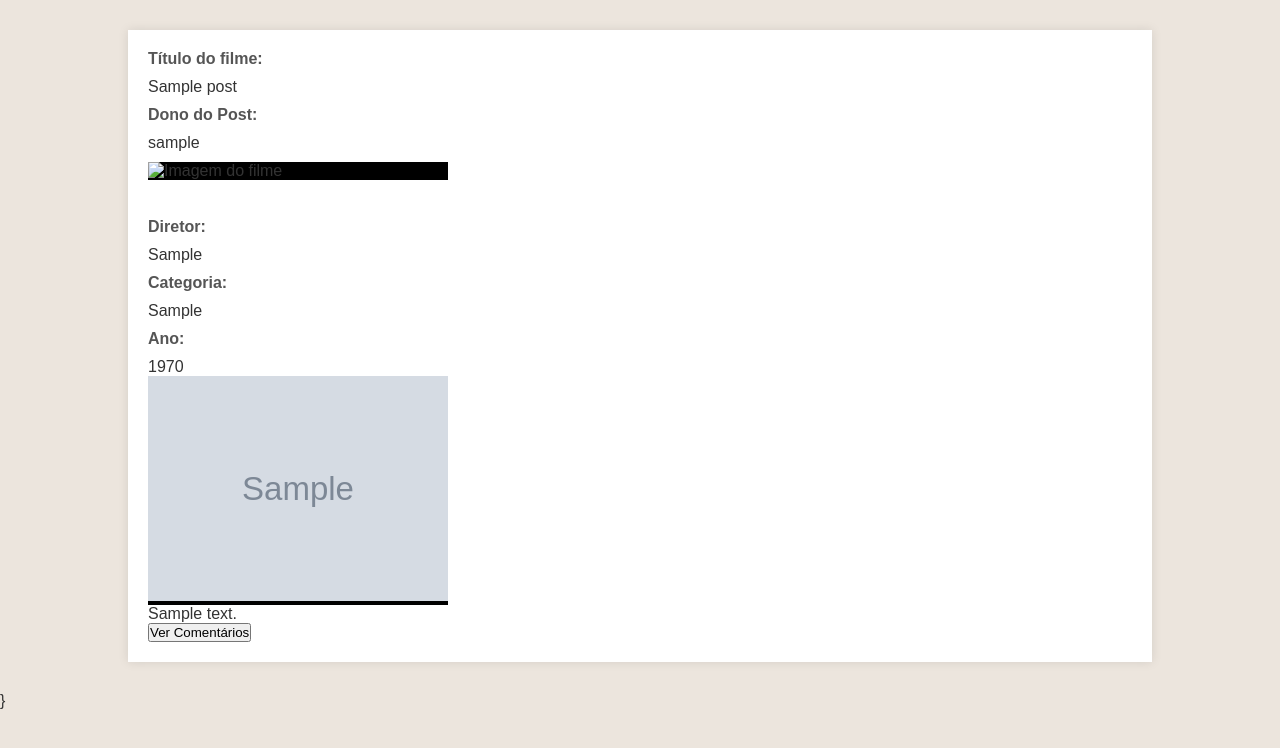
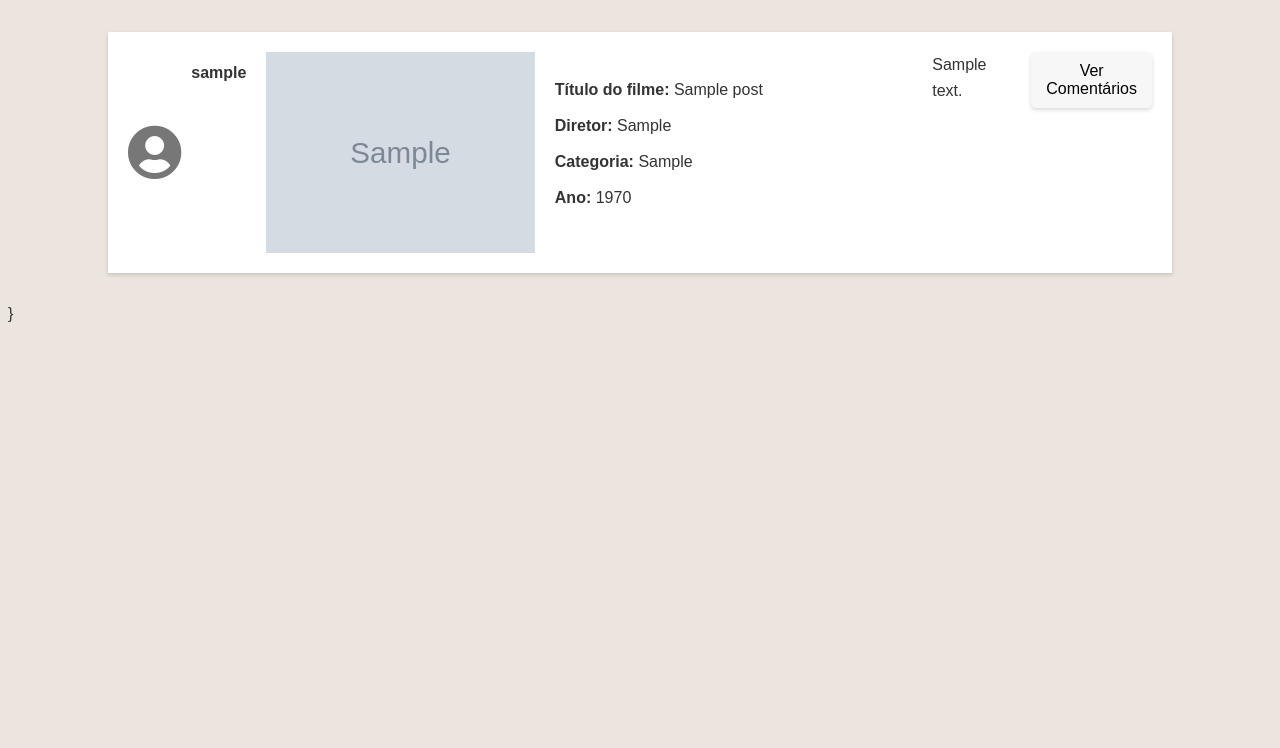
Before and after one commit to gustavorodriDEV/WebProejct, a PHP site: page /Feed.php in a window 1280 px wide. Shown: the top 748 px of the page. Run offline with PHP 8.4, Linux system fonts and the light colour scheme; the visitor is signed in with stand-in values (Sample User, id 1); tables that the repository leaves empty or names only in its code hold one stand-in row (values such as "Sample post"); grey boxes marked "Sample" are stand-in pictures.

Commit message:
melhorando o feed

```diff
--- a/Feed.php
+++ b/Feed.php
@@ -1,6 +1,6 @@
 <?php
-require_once 'autenticacao.php';  // Inclui a classe de autenticação
-autenticacao::checkLogin();  // Verifica se o usuário está logado
+require_once 'autenticacao.php';
+autenticacao::checkLogin();
 ?>
 
 <!DOCTYPE html>
@@ -8,90 +8,9 @@
     <head>
         <meta charset="UTF-8">
         <title>Detalhes do Filme</title>
-        <style>
-            /* Reset básico para padding e margin */
-            * {
-                margin: 0;
-                padding: 0;
-                box-sizing: border-box;
-            }
+        <link rel="stylesheet" href="FeedStyleSheet.css">
+        <link href="https://cdnjs.cloudflare.com/ajax/libs/font-awesome/5.15.1/css/all.min.css" rel="stylesheet">
 
-            body {
-                font-family: 'Arial', sans-serif; /* Garantindo uma fonte consistente */
-                background-color: #ece5dd; /* Cor de fundo suave */
-                color: #333; /* Cor de texto padrão */
-            }
-
-            /* Botão de voltar com melhor visibilidade e estilo moderno */
-            .back-button {
-                position: absolute;
-                top: 20px;
-                left: 20px;
-                padding: 10px 15px;
-                border: none;
-                background-color: #f7f7f7;
-                border-radius: 50%;
-                box-shadow: 0 2px 4px rgba(0, 0, 0, 0.2);
-                cursor: pointer;
-                font-size: 16px;
-                transition: background-color 0.3s ease;
-            }
-
-            .back-button:hover {
-                background-color: #e1e1e1; /* Mudança sutil de cor ao passar o mouse */
-            }
-
-            /* Estilização do conteúdo principal com melhor alinhamento e responsividade */
-            .content {
-                width: 90%;
-                max-width: 1024px;
-                margin: 30px auto;
-                background-color: #fff;
-                padding: 20px;
-                box-shadow: 0 0 10px rgba(0, 0, 0, 0.1);
-                display: flex;
-                flex-direction: column; /* Melhor controle em telas menores */
-                gap: 20px; /* Espaço entre os elementos */
-            }
-
-            @media (min-width: 768px) {
-                .content {
-                    flex-direction: row; /* Layout em linha em telas maiores */
-                }
-            }
-
-            /* Estilização específica para imagem e informações do filme */
-            .movie-image {
-                flex: 1 1 40%; /* Flexibilidade na largura da imagem */
-                max-width: 300px; /* Largura máxima para a imagem */
-                background-color: #000; /* Fundo preto para destacar a imagem */
-                overflow: hidden; /* Esconde qualquer parte que ultrapasse os limites */
-            }
-
-            .movie-image img {
-                width: 100%; /* Ajusta a imagem para preencher o espaço disponível */
-                height: auto; /* Mantém a proporção da imagem */
-            }
-
-            .movie-info {
-                flex: 1 2 60%; /* Maior flexibilidade no conteúdo do texto */
-                font-size: 16px; /* Tamanho de fonte adequado para leitura */
-                display: flex;
-                flex-direction: column; /* Coloca os itens em coluna */
-                gap: 10px; /* Espaçamento entre elementos de informação */
-            }
-
-            /* Estilização de cabeçalhos e textos dentro das informações do filme */
-            .movie-info strong {
-                color: #555; /* Cor de destaque para títulos */
-            }
-
-            .movie-text p {
-                text-align: justify; /* Justifica o texto para melhor fluidez */
-                line-height: 1.6; /* Espaçamento de linha para leitura confortável */
-            }
-
-        </style>
     </head>
     <body>
         <!-- Este código estará na página onde estão listadas as postagens -->
@@ -100,8 +19,6 @@
         if ($conn->connect_error) {
             die("Conexão falhou: " . $conn->connect_error);
         }
-
-    // Incluímos a coluna CaminhoImagem na seleção
         $sql = "SELECT p.PostID, p.username, p.Titulo, p.Diretor, p.Categoria, p.DataDeLancamento, p.Descricao, p.Caminho_Imagem, u.FotoPerfil
         FROM posts p
         LEFT JOIN Perfilusuario u ON p.username = u.nomeUsuario
@@ -111,22 +28,28 @@
             while ($row = $result->fetch_assoc()) {
                 echo '<div class="content">';
                 echo '    <div class="movie-details">';
-            echo '        <div class="movie-info">';
-            echo '            <strong>Título do filme:</strong> ' . htmlspecialchars($row['Titulo']);
-            echo '            <strong>Dono do Post:</strong> ' . htmlspecialchars($row['username']);
-             echo '        <div class="movie-image">';
-            echo '            <img src="' . htmlspecialchars($row['FotoPerfil']) . '" alt="Imagem do filme" style="width: 100%; max-width: 400px;">';
-            echo '        </div>';
-            echo '            <br><strong>Diretor:</strong> ' . htmlspecialchars($row['Diretor']);
-            echo '            <br><strong>Categoria:</strong> ' . htmlspecialchars($row['Categoria']);
-            echo '            <br><strong>Ano:</strong> ' . date('Y', strtotime($row['DataDeLancamento']));
-            echo '        </div>';
-            // Exibindo a imagem
-            echo '        <div class="movie-image">';
-            echo '            <img src="' . htmlspecialchars($row['Caminho_Imagem']) . '" alt="Imagem do filme" style="width: 100%; max-width: 400px;">';
-            echo '        </div>';
+                echo '<div class="movie-info">';
+                echo '    <div class="user-info">';
+                if (empty($row['FotoPerfil'])) {
+                    echo '<i class="fas fa-user-circle avatar-icon" style="font-size: 55px; color: #777;"></i>';
+                } else {
+                    echo '<img src="' . htmlspecialchars($row['FotoPerfil']) . '" alt="Perfil do usuário" class="profile-image">';
+                }
+                echo '        <span class="user-name">' . htmlspecialchars($row['username']) . '</span>';  // Adiciona o nome do usuário
+                echo '    </div>';
+                echo '</div>';
+                echo '    <div class="movie-image">';  // Contém a imagem do filme
+                echo '        <img src="' . htmlspecialchars($row['Caminho_Imagem']) . '" alt="Imagem do filme" style="width: 100%; max-width: 400px;">';
+                echo '    </div>';
+                echo '<div class="inform">';
+                echo '    <div class="info-item"><strong>Título do filme:</strong> <span>' . htmlspecialchars($row['Titulo']) . '</span></div>'.'<br>';
+                echo '    <div class="info-item"><strong>Diretor:</strong> <span>' . htmlspecialchars($row['Diretor']) . '</span></div>'.'<br>';
+                echo '    <div class="info-item"><strong>Categoria:</strong> <span>' . htmlspecialchars($row['Categoria']) . '</span></div>'.'<br>';
+                echo '    <div class="info-item"><strong>Ano:</strong> <span>' . date('Y', strtotime($row['DataDeLancamento'])) . '</span></div>'.'<br>';
+                echo '</div>';
+
+                echo '</div>';
                 echo '        <div class="movie-description">' . nl2br(htmlspecialchars($row['Descricao'])) . '</div>';
-            echo '        <!-- Formulário para redirecionar para a página de comentários com todos os dados da postagem -->';
                 echo '        <form action="comments_page.php" method="POST">';
                 echo '            <input type="hidden" name="PostID" value="' . htmlspecialchars($row['PostID']) . '">';
                 echo '            <input type="hidden" name="Titulo" value="' . htmlspecialchars($row['Titulo']) . '">';
@@ -145,8 +68,6 @@
         $conn->close();
         ?>
     </body>
-
     }
-
 </body>
 </html>
--- /dev/null
+++ b/FeedStyleSheet.css
@@ -0,0 +1,123 @@
+:root {
+    --background-color: #ece5dd;
+    --text-color: #333;
+    --font-family: 'Arial', sans-serif;
+    --button-bg-color: #f7f7f7;
+    --button-bg-hover: #e1e1e1;
+    --border-radius: 8px;
+    --box-shadow: 0 2px 4px rgba(0, 0, 0, 0.15);
+    --font-size-normal: 1rem;
+    --font-size-large: 1.25rem;
+}
+
+body {
+    font-family: var(--font-family);
+    background-color: var(--background-color);
+    color: var(--text-color);
+}
+
+
+
+.content {
+    display: flex;
+    flex-direction: column;
+    gap: 1.25rem;
+    width: 90%;
+    max-width: 1024px;
+    margin: 2rem auto;
+    background-color: #fff;
+    padding: 1.25rem;
+    box-shadow: var(--box-shadow);
+}
+
+@media (min-width: 768px) {
+    .content {
+        flex-direction: row;
+        gap: 2rem;
+    }
+}
+
+.user-info {
+    display: flex;
+    align-items: center;
+    gap: 10px;
+}
+
+.profile-image {
+    width: 55px; /* Ajuste conforme necessário */
+    height: 55px; /* Ajuste conforme necessário */
+    border-radius: 50%;
+    object-fit: cover;
+    transform: translateY(-80px);
+}
+
+.user-name {
+    font-size: 16px; /* Ajuste conforme necessário */
+    color: #333; /* Ajuste conforme necessário */
+    font-weight: bold; /* Deixa o texto em negrito */
+    transform: translateY(-80px);
+
+}
+
+
+.back-button, .comment-button {
+    padding: 0.625rem 0.9375rem;
+    border: none;
+    background-color: var(--button-bg-color);
+    border-radius: var(--border-radius);
+    box-shadow: var(--box-shadow);
+    cursor: pointer;
+    font-size: var(--font-size-normal);
+    transition: background-color 0.3s ease;
+}
+
+.back-button:hover, .comment-button:hover {
+    background-color: var(--button-bg-hover);
+}
+
+.comment-button {
+    border-radius: 0.3125rem;
+}
+
+
+.movie-description, .movie-info {
+    text-align: justify;
+    line-height: 1.6;
+    font-size: var(--font-size-normal);
+}
+
+.movie-details {
+    display: flex;
+    flex-direction: row;  /* Elementos lado a lado */
+    align-items: center;  /* Alinha verticalmente ao centro, se necessário */
+    gap: 20px;            /* Espaço entre os elementos */
+    width: 100%;
+    max-width: 1024px;    /* Largura máxima do container */
+    margin: auto;         /* Centraliza o container na página */
+}
+
+.movie-image {
+    flex: 0 1 300px;      /* Não cresce, pode encolher, e base de 300px */
+    max-width: 300px;     /* Largura máxima da imagem */
+    display: flex;
+    justify-content: flex-start; /* Alinha a imagem à esquerda */
+    align-items: center;  /* Centraliza a imagem verticalmente */
+}
+
+.inform {
+    flex: 1 1 50%;        /* Permite que o conteúdo ocupe até 50% do espaço disponível */
+    display: flex;        /* Fazendo .inform um contêiner flexível */
+    flex-direction: column;/* Itens organizados verticalmente */
+    gap: -1px;            /* Espaço entre cada item (se o navegador suportar) */
+}
+
+.inform strong, .inform br {
+    margin-bottom: 1px;  /* Adiciona espaço abaixo de cada item */
+}
+
+@media (max-width: 768px) {
+    .movie-image {
+        flex: 1 1 100%;  /* Toma toda a largura em dispositivos menores */
+        max-width: 100%; /* Ajusta a largura máxima para a largura total */
+    }
+}
```
Also changed, not shown: nbproject/private/private.xml (+5 -3 lines), post.js (added, +22 -0 lines). Lines whose indentation alone changed are shown as unchanged.
